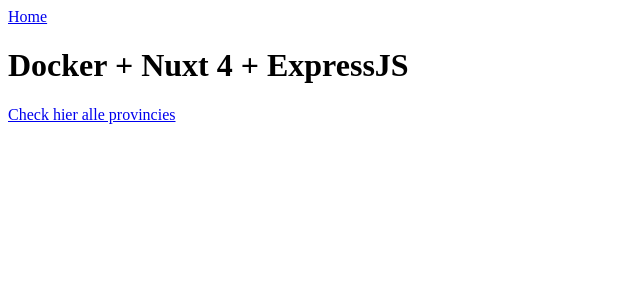
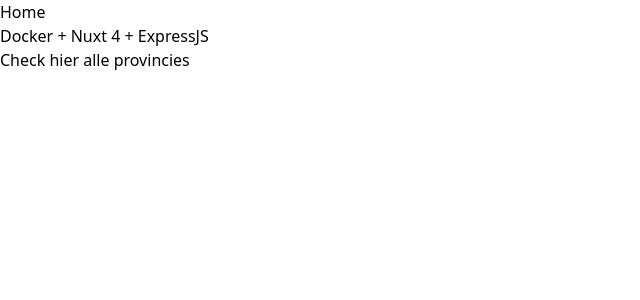
Before and after one commit to andywillekens/nuxt-dockerized-boilerplate, a Nuxt app in the folder frontend/: page / in a window 1280 px wide. Shown: the top 300 px of the page, without its empty margins (0-640 px from the left). Built offline with nearby package versions, Linux system fonts and the light colour scheme.

Commit message:
Added tailwind, vueuse, icons and fonts

```diff
--- a/frontend/nuxt.config.ts
+++ b/frontend/nuxt.config.ts
@@ -2,12 +2,15 @@
   future: {
     compatibilityVersion: 4
   },
+
   runtimeConfig: {
     public: {
       API_URL:
         `http://${process.env.BACKEND_HOST}:${process.env.BACKEND_PORT}` || 'http://localhost:8080'
     }
   },
+
   router: { options: { strict: true } },
-  srcDir: 'src/'
+  srcDir: 'src/',
+  modules: ['@nuxtjs/tailwindcss', '@vueuse/nuxt', '@nuxt/fonts', '@nuxt/icon']
 })
--- a/frontend/package.json
+++ b/frontend/package.json
@@ -5,6 +5,10 @@
     "dev": "nuxt dev"
   },
   "dependencies": {
-    "nuxt": "3.13.1"
+    "@nuxt/fonts": "^0.10.2",
+    "@nuxt/icon": "^1.6.1",
+    "@nuxtjs/tailwindcss": "^6.12.2",
+    "@vueuse/nuxt": "^11.2.0",
+    "nuxt": "^3.13.1"
   }
 }
--- /dev/null
+++ b/frontend/tailwind.config.ts
@@ -0,0 +1,16 @@
+export default <Config>{
+  theme: { extend: {} },
+  content: [
+    '{srcDir}/components/**/*.{vue,js,jsx,mjs,ts,tsx}',
+    '{srcDir}/layouts/**/*.{vue,js,jsx,mjs,ts,tsx}',
+    '{srcDir}/pages/**/*.{vue,js,jsx,mjs,ts,tsx}',
+    '{srcDir}/plugins/**/*.{js,ts,mjs}',
+    '{srcDir}/composables/**/*.{js,ts,mjs}',
+    '{srcDir}/utils/**/*.{js,ts,mjs}',
+    '{srcDir}/{A,a}pp.{vue,js,jsx,mjs,ts,tsx}',
+    '{srcDir}/{E,e}rror.{vue,js,jsx,mjs,ts,tsx}',
+    '{srcDir}/app.config.{js,ts,mjs}',
+    '{srcDir}/app/spa-loading-template.html'
+  ],
+  plugins: []
+}
```
Also changed, not shown: 1 other file (tests, documents, lock files or other folders).
